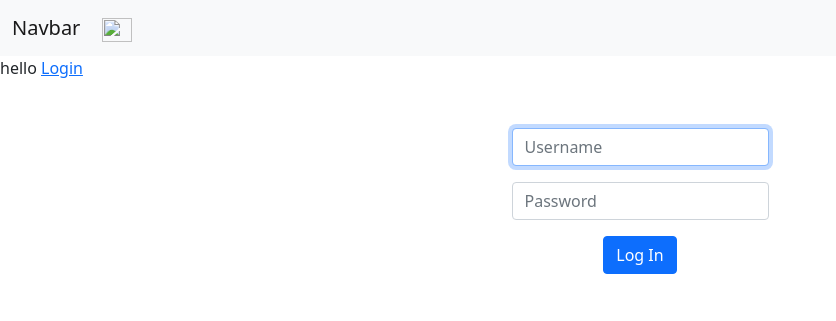
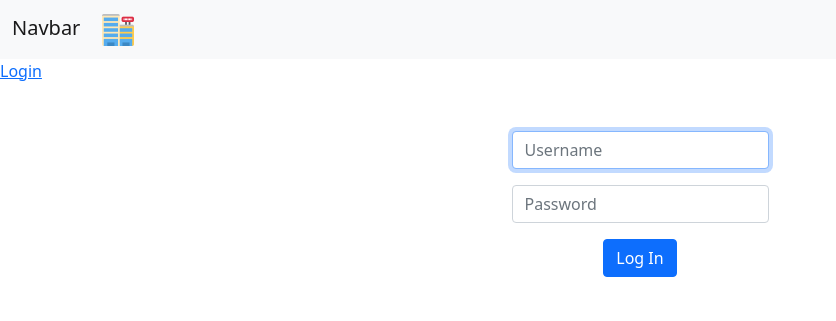
Before and after one commit to theodoregraham1/stock-system-web, a Flask app: page /login/ in a window 1280 px wide. Shown: the top 321 px of the page, without its empty margins (0-836 px from the left). Run offline with Flask 2, Linux system fonts and the light colour scheme.

Commit message:
fix images

```diff
--- a/templates/layout.html
+++ b/templates/layout.html
@@ -28,11 +28,10 @@
             <div class="container-fluid">
                 <a class="navbar-brand" href="/">
                     <span class="navbar-brand mb-0 h1">Navbar</span>
-                    <img src="/static/icon/favicon-32x32" alt="" width="30" height="24">
+                    <img src="/static/icon/favicon-32x32.png" alt="" width="32" height="32">
                 </a>
             </div>
         </nav>
-        hello
 
         <a href="/login/">Login</a>
 
```
